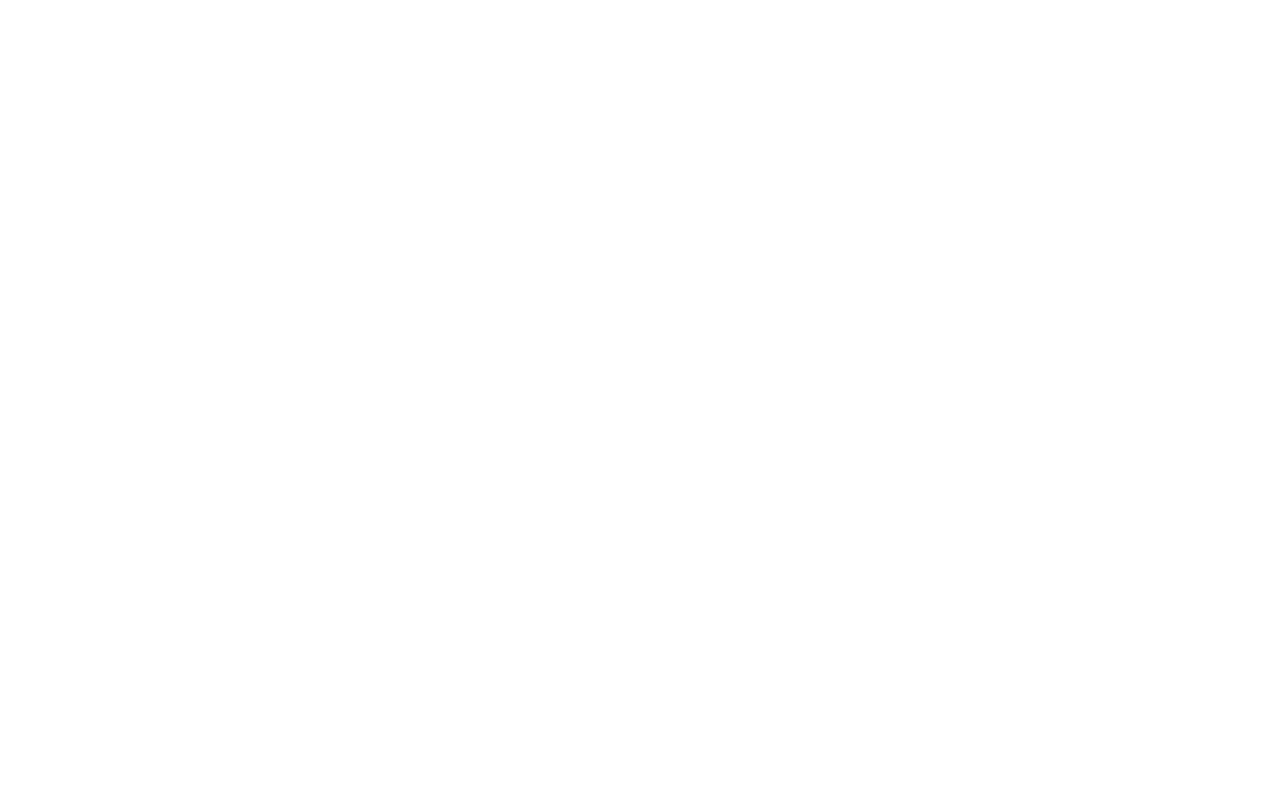
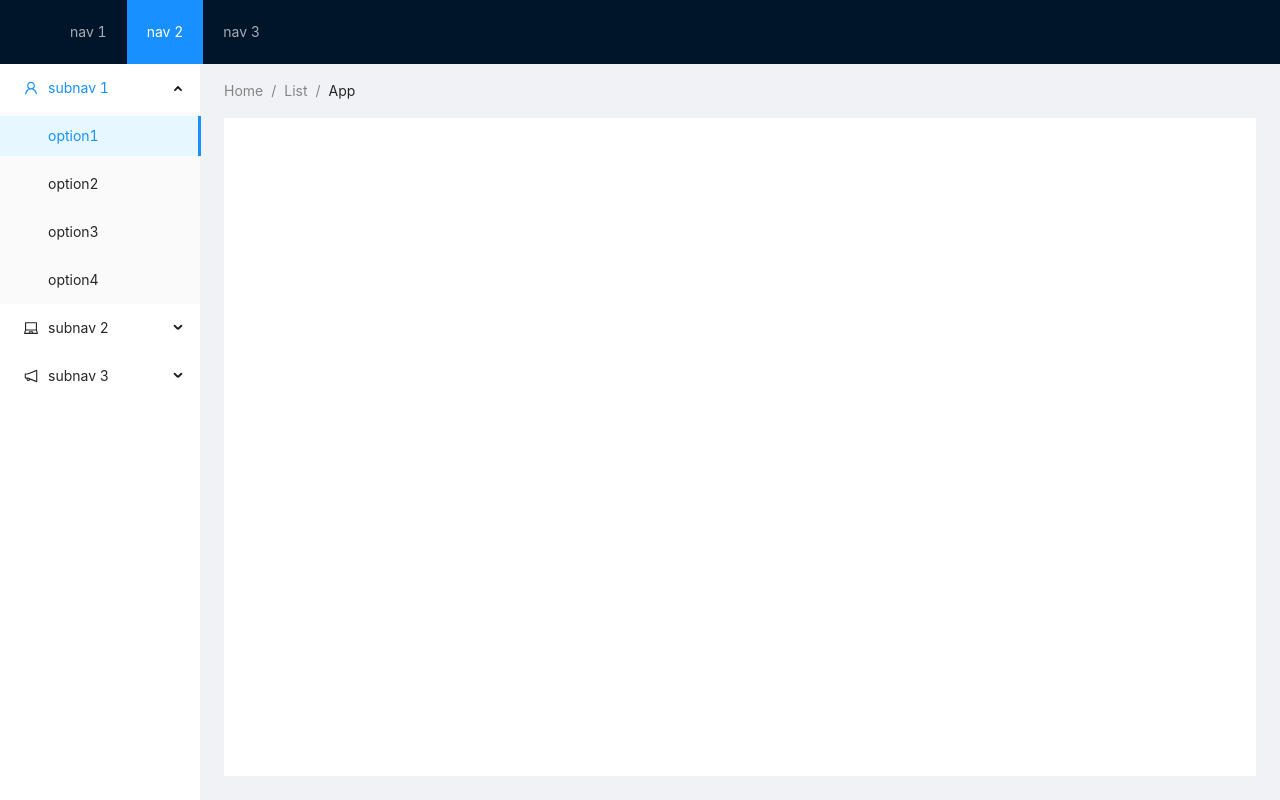
Before and after one commit to dhj99116/web94, a React (Create React App) app: page /home in a window 1280 px wide. Built offline with nearby package versions, Linux system fonts and the light colour scheme; sample sign-in values are in the browser's storage.

Commit message:
'layout布局'

```diff
--- a/src/App.js
+++ b/src/App.js
@@ -9,7 +9,7 @@ import './App.css';
 class App extends React.Component {
   render() {
     return (
-      <div>
+      <div className='box'>
         <BrowserRouter>
           <Switch>
             <Route path='/login' component={Login} />
--- a/src/components/Sec.js
+++ b/src/components/Sec.js
@@ -1,11 +1,71 @@
 import React, { Component } from 'react'
+import { Layout, Menu, Breadcrumb } from 'antd';
+import { UserOutlined, LaptopOutlined, NotificationOutlined } from '@ant-design/icons';
 
+const { SubMenu } = Menu;
+const { Header, Content, Sider } = Layout;
 export default class Sec extends Component {
   render() {
     return (
-      <div>
-        {this.props.children}
-      </div>
+      <Layout style={{width:'100%',height:'100%'}}>
+    <Header className="header">
+      <div className="logo" />
+      <Menu theme="dark" mode="horizontal" defaultSelectedKeys={['2']}>
+        <Menu.Item key="1">nav 1</Menu.Item>
+        <Menu.Item key="2">nav 2</Menu.Item>
+        <Menu.Item key="3">nav 3</Menu.Item>
+      </Menu>
+    </Header>
+    <Layout>
+      <Sider width={200} className="site-layout-background">
+        <Menu
+          mode="inline"
+          defaultSelectedKeys={['1']}
+          defaultOpenKeys={['sub1']}
+          style={{ height: '100%', borderRight: 0 }}
+        >
+          <SubMenu key="sub1" icon={<UserOutlined />} title="subnav 1">
+            <Menu.Item key="1">option1</Menu.Item>
+            <Menu.Item key="2">option2</Menu.Item>
+            <Menu.Item key="3">option3</Menu.Item>
+            <Menu.Item key="4">option4</Menu.Item>
+          </SubMenu>
+          <SubMenu key="sub2" icon={<LaptopOutlined />} title="subnav 2">
+            <Menu.Item key="5">option5</Menu.Item>
+            <Menu.Item key="6">option6</Menu.Item>
+            <Menu.Item key="7">option7</Menu.Item>
+            <Menu.Item key="8">option8</Menu.Item>
+          </SubMenu>
+          <SubMenu key="sub3" icon={<NotificationOutlined />} title="subnav 3">
+            <Menu.Item key="9">option9</Menu.Item>
+            <Menu.Item key="10">option10</Menu.Item>
+            <Menu.Item key="11">option11</Menu.Item>
+            <Menu.Item key="12">option12</Menu.Item>
+          </SubMenu>
+        </Menu>
+      </Sider>
+      <Layout style={{ padding: '0 24px 24px' }}>
+        <Breadcrumb style={{ margin: '16px 0' }}>
+          <Breadcrumb.Item>Home</Breadcrumb.Item>
+          <Breadcrumb.Item>List</Breadcrumb.Item>
+          <Breadcrumb.Item>App</Breadcrumb.Item>
+        </Breadcrumb>
+        <Content
+          className="site-layout-background"
+          style={{
+            padding: 24,
+            margin: 0,
+            minHeight: 280,
+          }}
+        >
+         {this.props.children}
+        </Content>
+      </Layout>
+    </Layout>
+  </Layout>
+
+
+
     )
   }
 }
--- a/src/index.css
+++ b/src/index.css
@@ -11,3 +11,22 @@ code {
   font-family: source-code-pro, Menlo, Monaco, Consolas, 'Courier New',
     monospace;
 }
+html,body,#root,.box{
+  width: 100%;
+  height: 100%;
+}
+*{
+  margin: 0;
+  padding: 0;
+}
+#components-layout-demo-top-side-2 .logo {
+  width: 120px;
+  height: 31px;
+  background: rgba(255, 255, 255, 0.2);
+  margin: 16px 28px 16px 0;
+  float: left;
+}
+
+.site-layout-background {
+  background: #fff;
+}
```
